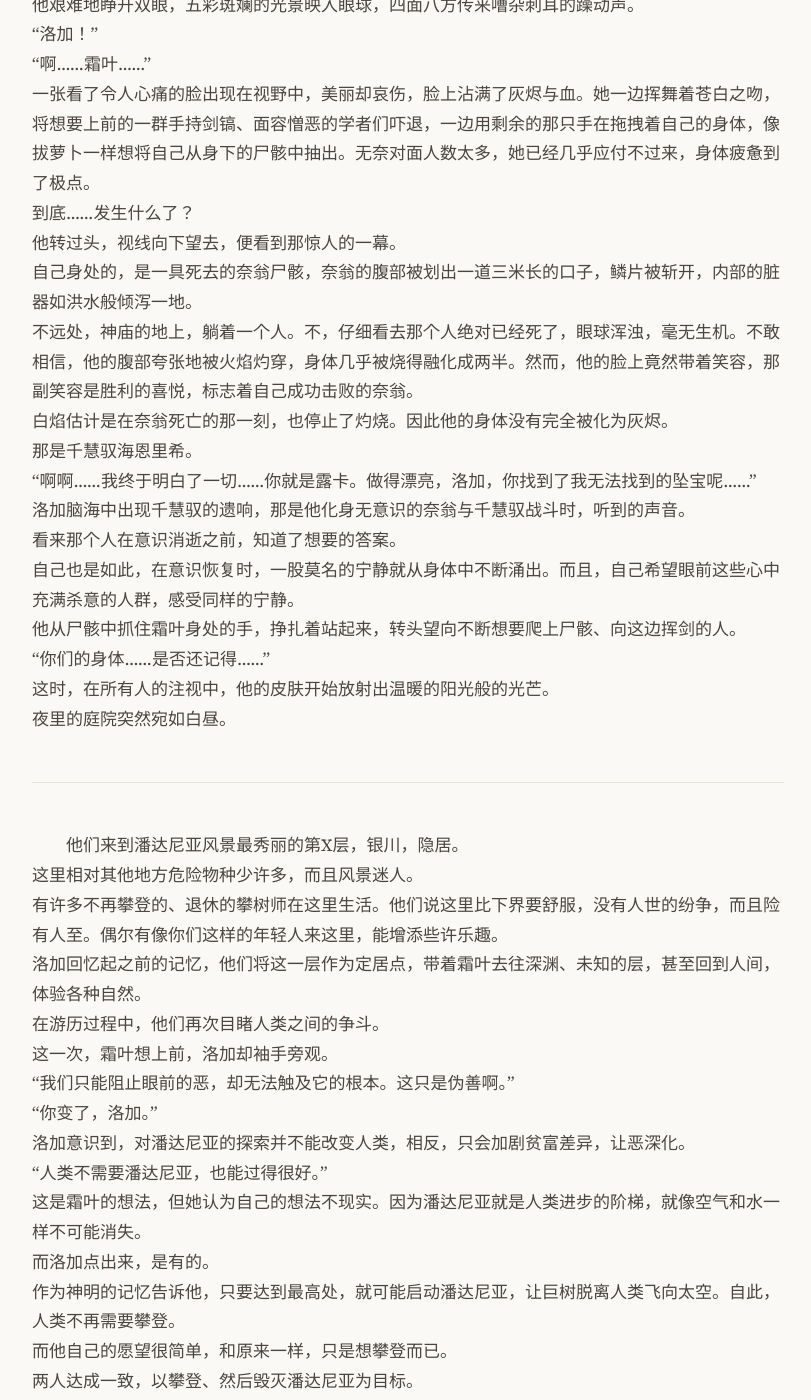
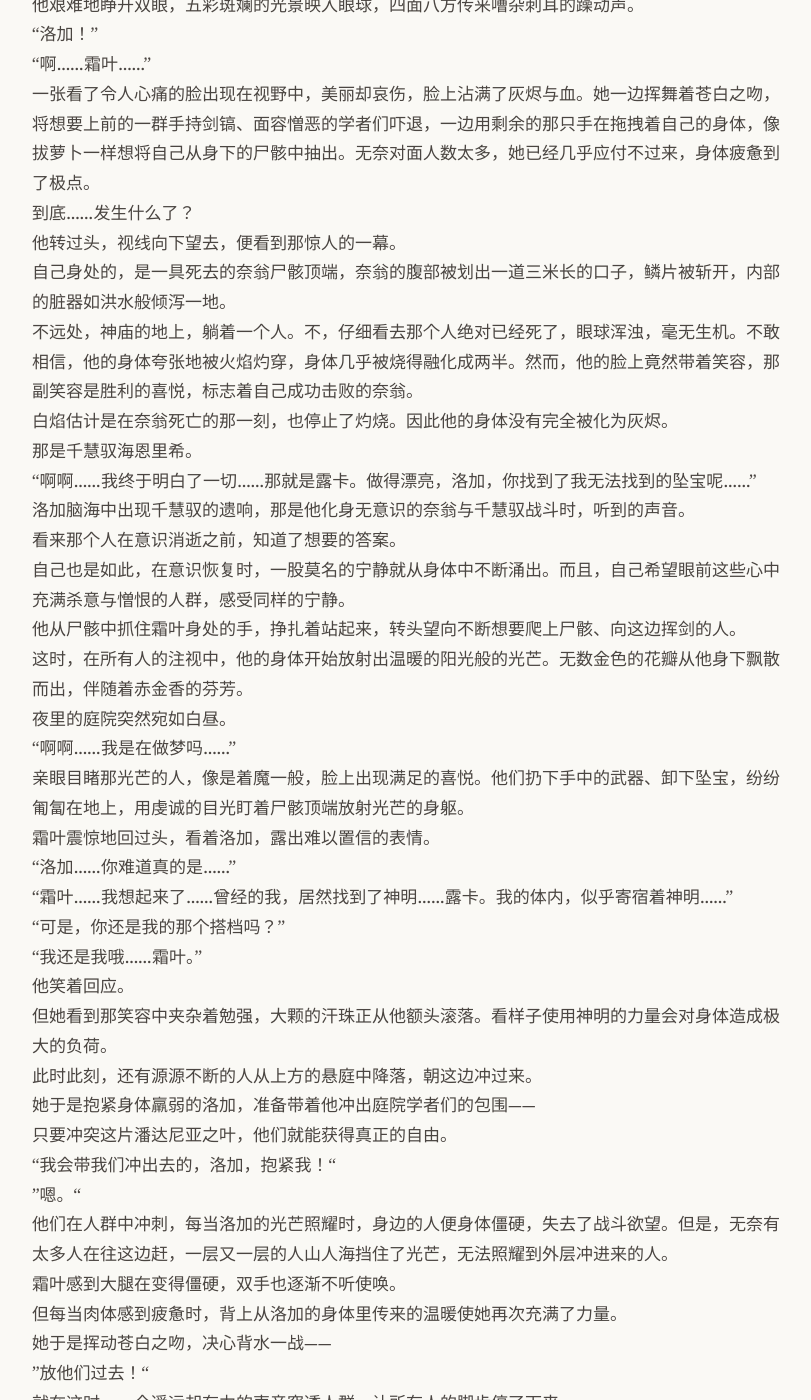
Before and after one commit to yihenc/yihenc.github.io, a Jekyll site: the page built from _posts/2026-03-09-漫游.md, in a window 1280 px wide and 1400 px high, scrolled down 1417 px. Shown: the whole window, without its empty margins (232-1043 px from the left). Built offline with Jekyll 4.4.1, drawn with Linux system fonts in a browser that asks for light colours; nearby versions of some CDN libraries; some of the changed text lies outside the part shown.

Commit message:
Update: 漫游

```diff
--- a/_posts/2026-03-09-漫游.md
+++ b/_posts/2026-03-09-漫游.md
@@ -45,7 +45,7 @@
 
 “……洛加……洛加！”
 “快醒醒……洛加！”
-意识像山涧溪流断断续续流出，随后能闻到空气中有刺鼻的烧焦味，不是其他，而是他在帝王莲野中闻到过的、人肉被烤焦的糊味。
+意识像山涧溪流断断续续流出，随后能闻到空气中有刺鼻的烧焦味，不是普通的火，而是他在帝王莲野中闻到过的、人肉被无法熄灭的白焰烤焦的糊味。
 不停有人在呼喊自己的名字，一个熟悉的声音。即便已经知晓，那并非自己的名字，可听到那个声音的瞬间，朦胧的意识突然清醒过来。
 他艰难地睁开双眼，五彩斑斓的光景映入眼球，四面八方传来嘈杂刺耳的躁动声。
 “洛加！”
@@ -53,21 +53,57 @@
 一张看了令人心痛的脸出现在视野中，美丽却哀伤，脸上沾满了灰烬与血。她一边挥舞着苍白之吻，将想要上前的一群手持剑镐、面容憎恶的学者们吓退，一边用剩余的那只手在拖拽着自己的身体，像拔萝卜一样想将自己从身下的尸骸中抽出。无奈对面人数太多，她已经几乎应付不过来，身体疲惫到了极点。
 到底……发生什么了？
 他转过头，视线向下望去，便看到那惊人的一幕。
-自己身处的，是一具死去的奈翁尸骸，奈翁的腹部被划出一道三米长的口子，鳞片被斩开，内部的脏器如洪水般倾泻一地。
-不远处，神庙的地上，躺着一个人。不，仔细看去那个人绝对已经死了，眼球浑浊，毫无生机。不敢相信，他的腹部夸张地被火焰灼穿，身体几乎被烧得融化成两半。然而，他的脸上竟然带着笑容，那副笑容是胜利的喜悦，标志着自己成功击败的奈翁。
+自己身处的，是一具死去的奈翁尸骸顶端，奈翁的腹部被划出一道三米长的口子，鳞片被斩开，内部的脏器如洪水般倾泻一地。
+不远处，神庙的地上，躺着一个人。不，仔细看去那个人绝对已经死了，眼球浑浊，毫无生机。不敢相信，他的身体夸张地被火焰灼穿，身体几乎被烧得融化成两半。然而，他的脸上竟然带着笑容，那副笑容是胜利的喜悦，标志着自己成功击败的奈翁。
 白焰估计是在奈翁死亡的那一刻，也停止了灼烧。因此他的身体没有完全被化为灰烬。
 那是千慧驭海恩里希。
-“啊啊……我终于明白了一切……你就是露卡。做得漂亮，洛加，你找到了我无法找到的坠宝呢……”
+“啊啊……我终于明白了一切……那就是露卡。做得漂亮，洛加，你找到了我无法找到的坠宝呢……”
 洛加脑海中出现千慧驭的遗响，那是他化身无意识的奈翁与千慧驭战斗时，听到的声音。
 看来那个人在意识消逝之前，知道了想要的答案。
-自己也是如此，在意识恢复时，一股莫名的宁静就从身体中不断涌出。而且，自己希望眼前这些心中充满杀意的人群，感受同样的宁静。
+自己也是如此，在意识恢复时，一股莫名的宁静就从身体中不断涌出。而且，自己希望眼前这些心中充满杀意与憎恨的人群，感受同样的宁静。
 他从尸骸中抓住霜叶身处的手，挣扎着站起来，转头望向不断想要爬上尸骸、向这边挥剑的人。
-“你们的身体……是否还记得……”
-这时，在所有人的注视中，他的皮肤开始放射出温暖的阳光般的光芒。
+这时，在所有人的注视中，他的身体开始放射出温暖的阳光般的光芒。无数金色的花瓣从他身下飘散而出，伴随着赤金香的芬芳。
 夜里的庭院突然宛如白昼。
+“啊啊……我是在做梦吗……”
+亲眼目睹那光芒的人，像是着魔一般，脸上出现满足的喜悦。他们扔下手中的武器、卸下坠宝，纷纷匍匐在地上，用虔诚的目光盯着尸骸顶端放射光芒的身躯。
+霜叶震惊地回过头，看着洛加，露出难以置信的表情。
+“洛加……你难道真的是……”
+“霜叶……我想起来了……曾经的我，居然找到了神明……露卡。我的体内，似乎寄宿着神明……”
+“可是，你还是我的那个搭档吗？”
+“我还是我哦……霜叶。”
+他笑着回应。
+但她看到那笑容中夹杂着勉强，大颗的汗珠正从他额头滚落。看样子使用神明的力量会对身体造成极大的负荷。
+此时此刻，还有源源不断的人从上方的悬庭中降落，朝这边冲过来。
+她于是抱紧身体羸弱的洛加，准备带着他冲出庭院学者们的包围——
+只要冲突这片潘达尼亚之叶，他们就能获得真正的自由。
+“我会带我们冲出去的，洛加，抱紧我！“
+”嗯。“
+他们在人群中冲刺，每当洛加的光芒照耀时，身边的人便身体僵硬，失去了战斗欲望。但是，无奈有太多人在往这边赶，一层又一层的人山人海挡住了光芒，无法照耀到外层冲进来的人。
+霜叶感到大腿在变得僵硬，双手也逐渐不听使唤。
+但每当肉体感到疲惫时，背上从洛加的身体里传来的温暖使她再次充满了力量。
+她于是挥动苍白之吻，决心背水一战——
+”放他们过去！“
+就在这时，一个遥远却有力的声音穿透人群，让所有人的脚步停了下来。
+赛蕾娜站在海恩里希的尸体边上，她从他的指尖摘下黑曜指环，然后佩戴在自己指尖。
+”我说……放他们出去！“
+她面色阴沉，对着前方想要为千慧驭复仇、双眼血红的莲环攀树师们命令道。
+”赛蕾娜大人，他们可是——“
+”叫我千慧驭，“赛蕾娜举起拳头，黑色的光芒从她指尖扩散，吸引了所有人的目光，”前任千慧驭击杀奈翁，壮烈牺牲，按照遗嘱我将接替他的位置，成为第三十九代千慧驭，引导人类到达潘达尼亚的顶点！放他们出去。“
+”谨遵驭者大人命令。“
+人潮从两侧散开，为他们腾出一条路。
+”洛加、霜叶，我们会再见面的。人类的攀登还需要你们。“
+”不，我们永远不会再相见。“
+霜叶最后看了一眼新任驭者，后者正凝视着海恩里希的脸庞。
+她于是抱起筋疲力尽的搭档，向庭院的入口走去。
+
 
 
 -----
+
+
+看到类似的被攀树师奴役的『肉饵』，正在遭受苦难。
+两人从云鲸嘴里救出来一个儿童，并计划将他送到下界。
+霜叶正好想看看下界的风景。
 
 
 他们来到潘达尼亚风景最秀丽的第X层，银川，隐居。
```
